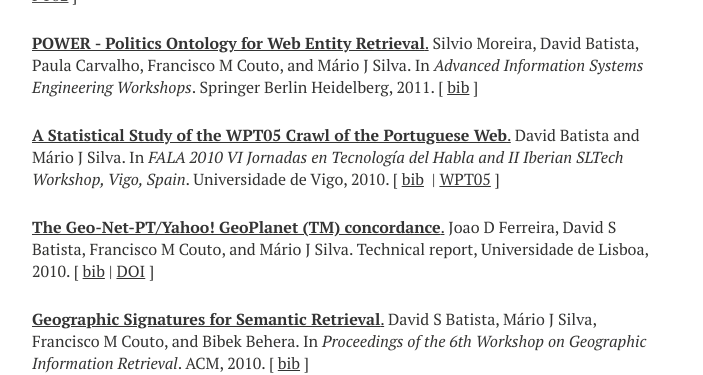
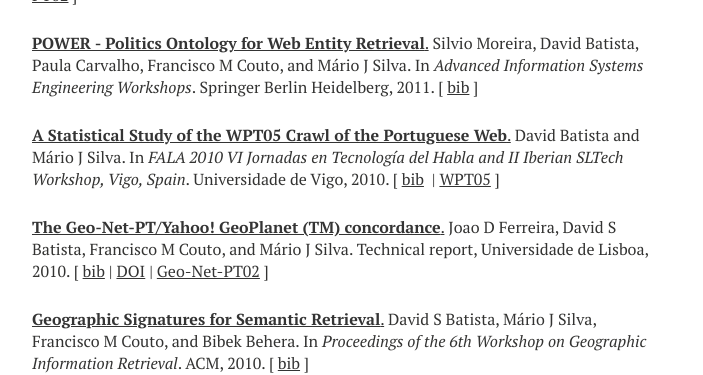
Before and after one commit to davidsbatista/davidsbatista.github.io, a Jekyll site: the page built from publications/index.md, in a window 1280 px wide and 900 px high, scrolled down 644 px. Shown: the top 375 px of the window, without its empty margins (288-991 px from the left). Built offline with Jekyll 4.4.1, drawn with Linux system fonts in a browser that asks for light colours; nearby versions of some CDN libraries.

Commit message:
Update publications.html

```diff
--- a/_includes/publications.html
+++ b/_includes/publications.html
@@ -47,7 +47,7 @@
   M&aacute;rio&nbsp;J Silva.
  In <em>Computational Processing of the Portuguese Language</em>.
   Springer Berlin Heidelberg, 2012.
-[&nbsp;<a href="{{ include.url }}#batista2012toponym">bib</a>&nbsp; | <a href="https://github.com/davidsbatista/Toponym-Disambiguation">code</a>&nbsp; | <a href="">Geo-Net-PT02</a>&nbsp;]
+[&nbsp;<a href="{{ include.url }}#batista2012toponym">bib</a>&nbsp; | <a href="https://github.com/davidsbatista/Toponym-Disambiguation">code</a>&nbsp; | <a href="http://dmir.inesc-id.pt/project/Geo-Net-PT_02_in_English">Geo-Net-PT02</a>&nbsp;]
 
 </p>
 
@@ -78,7 +78,7 @@
  Joao&nbsp;D Ferreira, David&nbsp;S Batista, Francisco&nbsp;M Couto, and M&aacute;rio&nbsp;J
   Silva.
  Technical report, Universidade de Lisboa, 2010.
-[&nbsp;<a href="{{ include.url }}#ferreira2010geo">bib</a>&nbsp;| <a href="http://dx.doi.org/10455/6677">DOI</a>&nbsp;]
+[&nbsp;<a href="{{ include.url }}#ferreira2010geo">bib</a>&nbsp;| <a href="http://dx.doi.org/10455/6677">DOI</a>&nbsp;| <a href="http://dmir.inesc-id.pt/project/Geo-Net-PT_02_in_English">Geo-Net-PT02</a>&nbsp;]
 
 </p>
 
```
